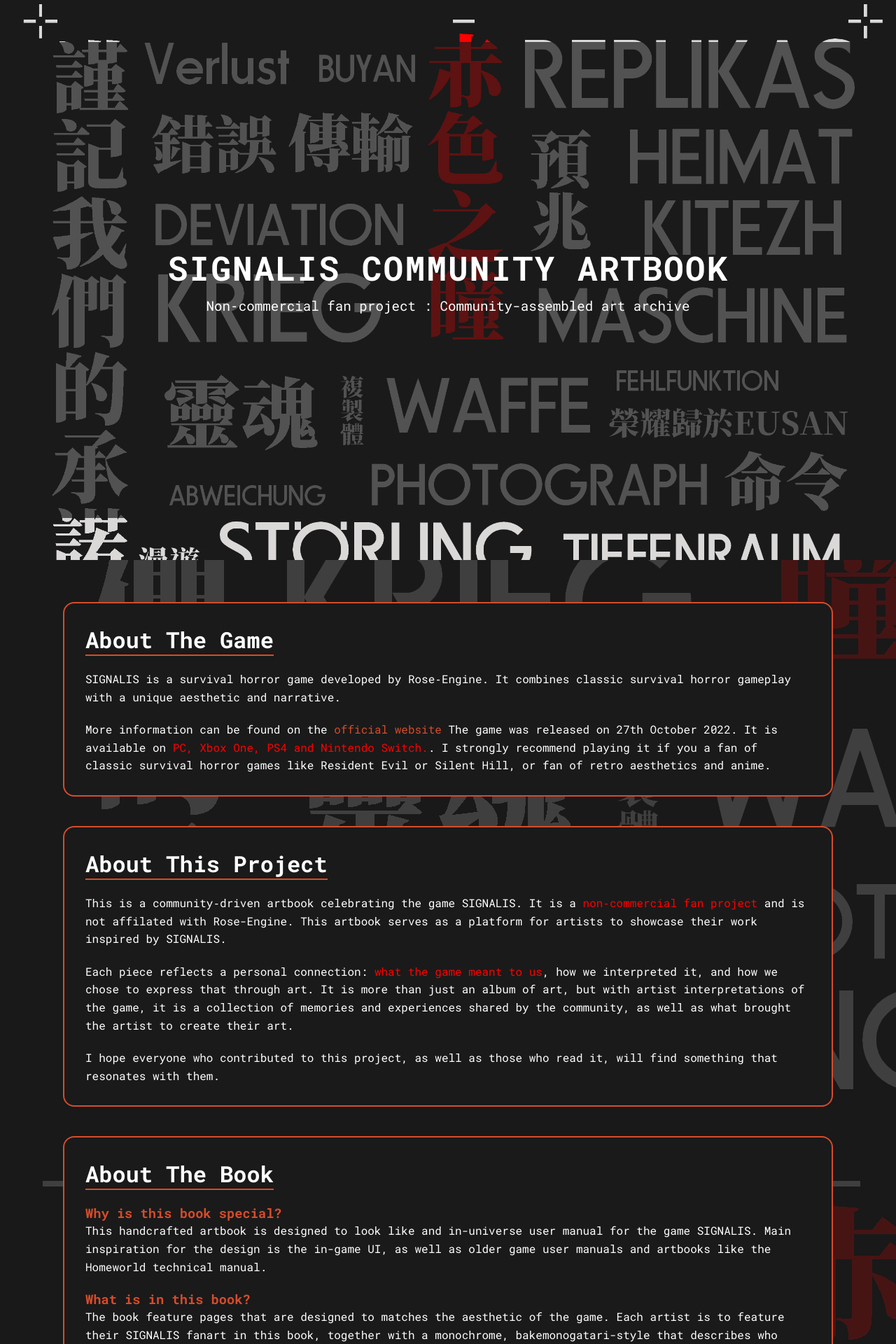
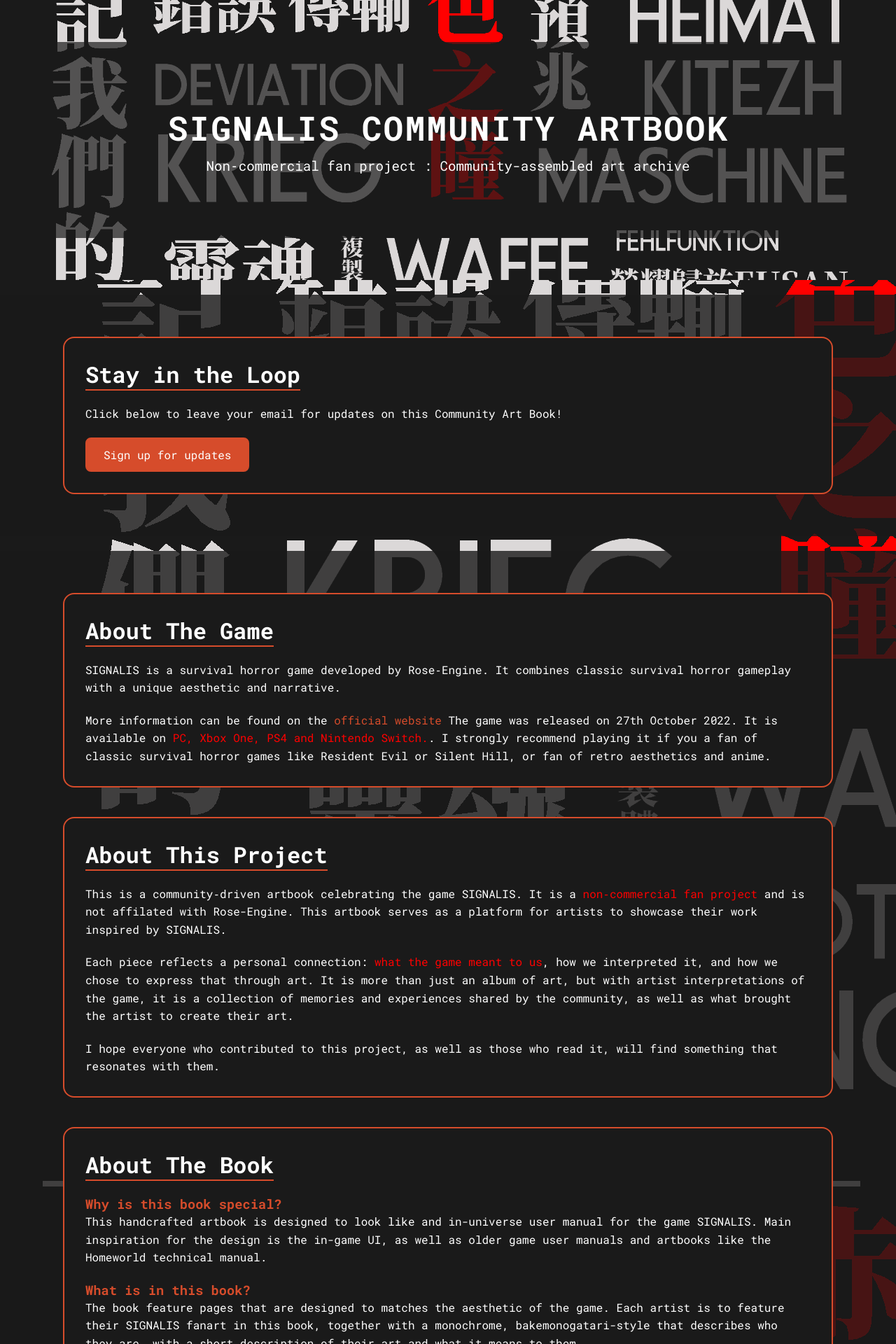
Before and after one commit to MikeCraftz/signalis_community_artbook_site, a Flask app: page / in a window 1280 px wide. Shown: the top 1920 px of the page at 70% size. Run offline with Flask 3, Linux system fonts and the light colour scheme.

Commit message:
adding newsletter

```diff
--- a/static/css/style.css
+++ b/static/css/style.css
@@ -11,12 +11,11 @@
   scroll-behavior: smooth;
 }
 
-
 section {
   background-color: #1A1A1A;
   background-color: rgba(26, 26, 26, 0.8);
   padding: 60px 20px;
-  min-height: 100vh;
+  min-height: 50px;
 }
 
 #banner {
@@ -123,7 +122,22 @@
   color: #D64C2B;
 }
 
-/* Responsive tweaks */
+.subscribe-btn {
+  font-family: 'Roboto Mono', monospace;
+  background-color: #D64C2B;
+  color: white;
+  border: none;
+  padding: 0.75rem 1.5rem;
+  font-size: 1rem;
+  border: 2px solid #D64C2B;
+  border-radius: 8px;
+  cursor: pointer;
+}
+
+.subscribe-btn:hover {
+  background-color: #D64C2B;
+}
+
 @media (max-width: 768px) {
   #banner h1 {
     font-size: 2rem;
--- a/static/js/script.js
+++ b/static/js/script.js
@@ -12,7 +12,7 @@
 
   modalClose.addEventListener("click", function () {
     modal.style.display = "none";
-    modalImg.src = ""; // Clear src
+    modalImg.src = "";
   });
 
   modal.addEventListener("click", function (e) {
--- a/templates/index.html
+++ b/templates/index.html
@@ -51,7 +51,18 @@
             <p>Non‐commercial fan project : Community-assembled art archive</p>
         </div>
     </section>
-
+    <br />
+    <section id="about">
+        <div class="content-box">
+        <h2>Stay in the Loop</h2>
+            <p>Click below to leave your email for updates on this Community Art Book!</p>
+            <br />
+            <a href="https://forms.gle/Rq1QeCzAaE4NFrdp6" target="_blank">
+            <button class="subscribe-btn">Sign up for updates</button>
+            </a>
+        </div>
+    </section>
+    <br />
     <section id="about">
         <div class="content-box">
             <h2>About The Game</h2>
```
